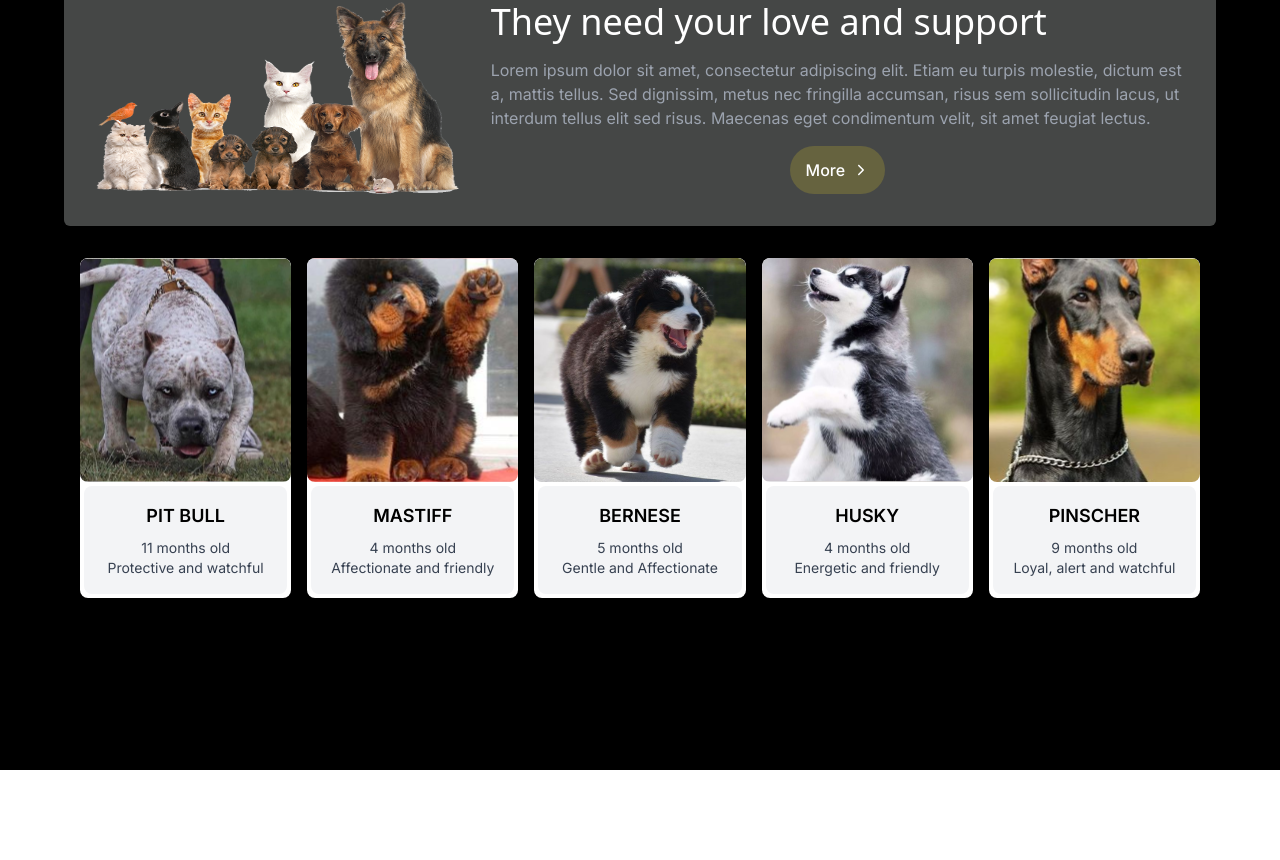
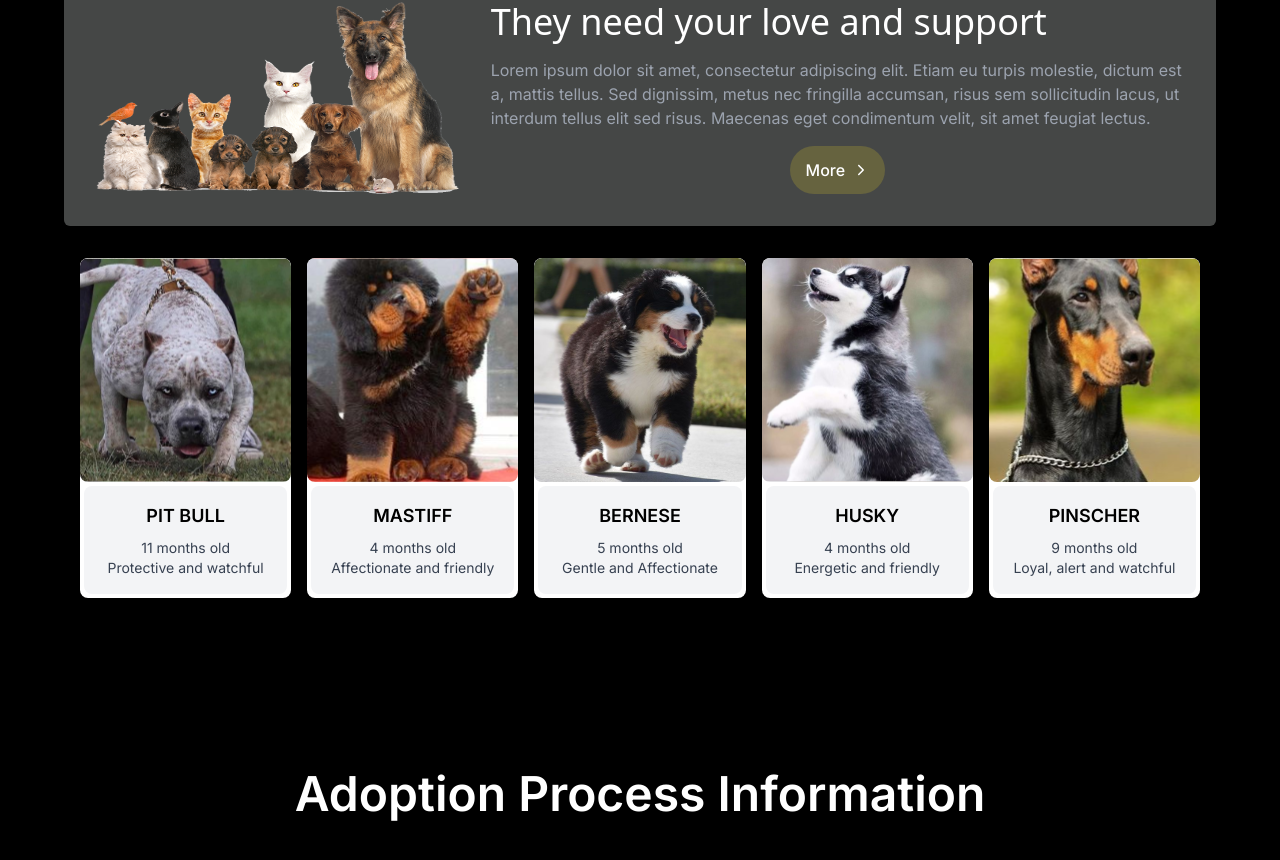
Before and after one commit to Muees99/Pet-Adoption, a Next.js app: page / in a window 1280 px wide. Shown: the part 926-1786 px from the top of the page. Before the commit the page ends 1696 px from the top, so only its background shows below. Built offline with nearby package versions, Linux system fonts and the light colour scheme.

Commit message:
Adoption Process Section

```diff
--- /dev/null
+++ b/app/components/AdoptProcess/index.tsx
@@ -0,0 +1,19 @@
+import React from "react";
+
+function AdoptProcess() {
+  return (
+    <div className=" w-full sm:h-screen h-full bg-[#000]">
+      <div className="max-w-[1440px] mx-auto sm:px-[5%] px-[4%]">
+        <div className="  flex w-full h-full items-center">
+          <div className="  text-white flex flex-col md:flex-row justify-center items-center w-full ">
+            <h2 className="text-white text-3xl md:text-5xl sm:text-2xl  leading-[140%] font-semibold">
+              Adoption Process Information
+            </h2>
+          </div>
+        </div>
+      </div>
+    </div>
+  );
+}
+
+export default AdoptProcess;
--- a/app/layout/HomeLayout.tsx
+++ b/app/layout/HomeLayout.tsx
@@ -4,6 +4,7 @@ import { FiLoader } from 'react-icons/fi';
 import Navbar from '../components/Navs/Navbar';
 import Hero from '../components/Hero';
 import Catalogue from '../components/Catalogue';
+import AdoptProcess from '../components/AdoptProcess';
 
 export default function HomeLayout({
   children,
@@ -31,6 +32,7 @@ export default function HomeLayout({
     <Navbar/>
     <Hero/>
     <Catalogue/>
+    <AdoptProcess/>
     </>
   )
 }
```
